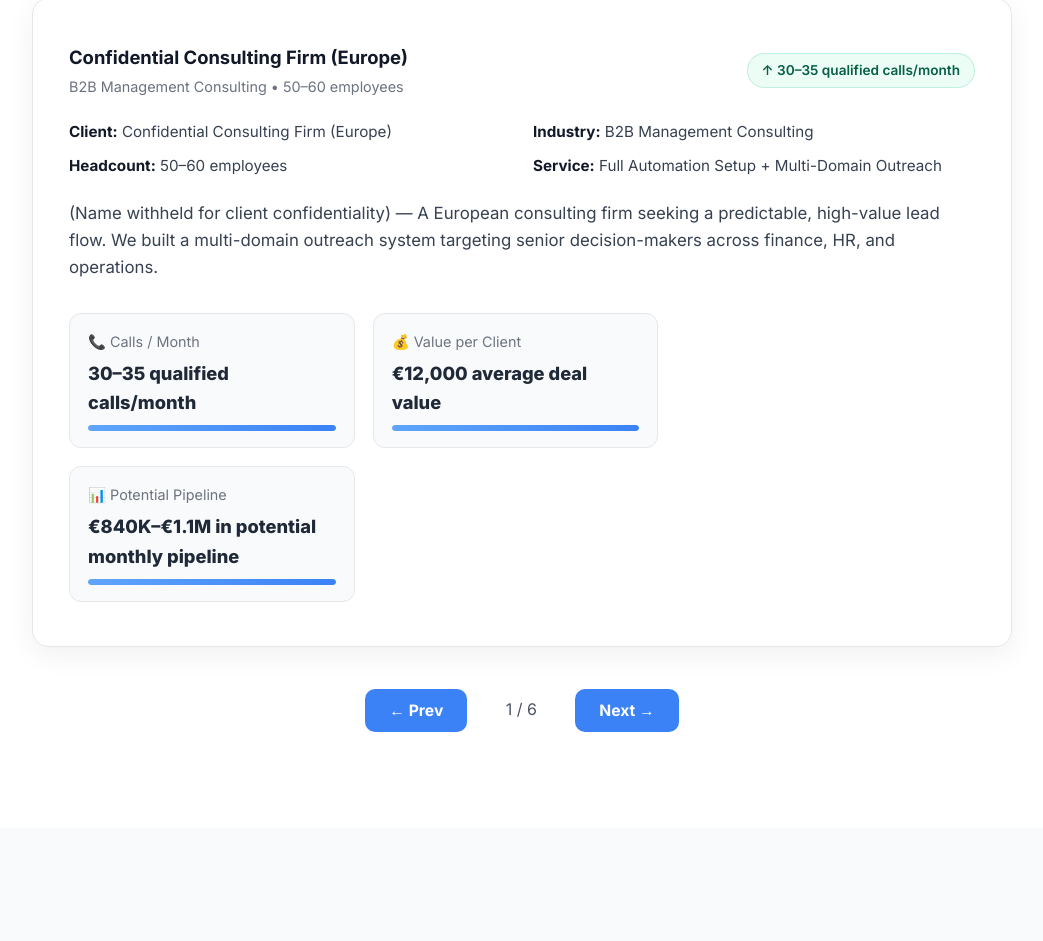
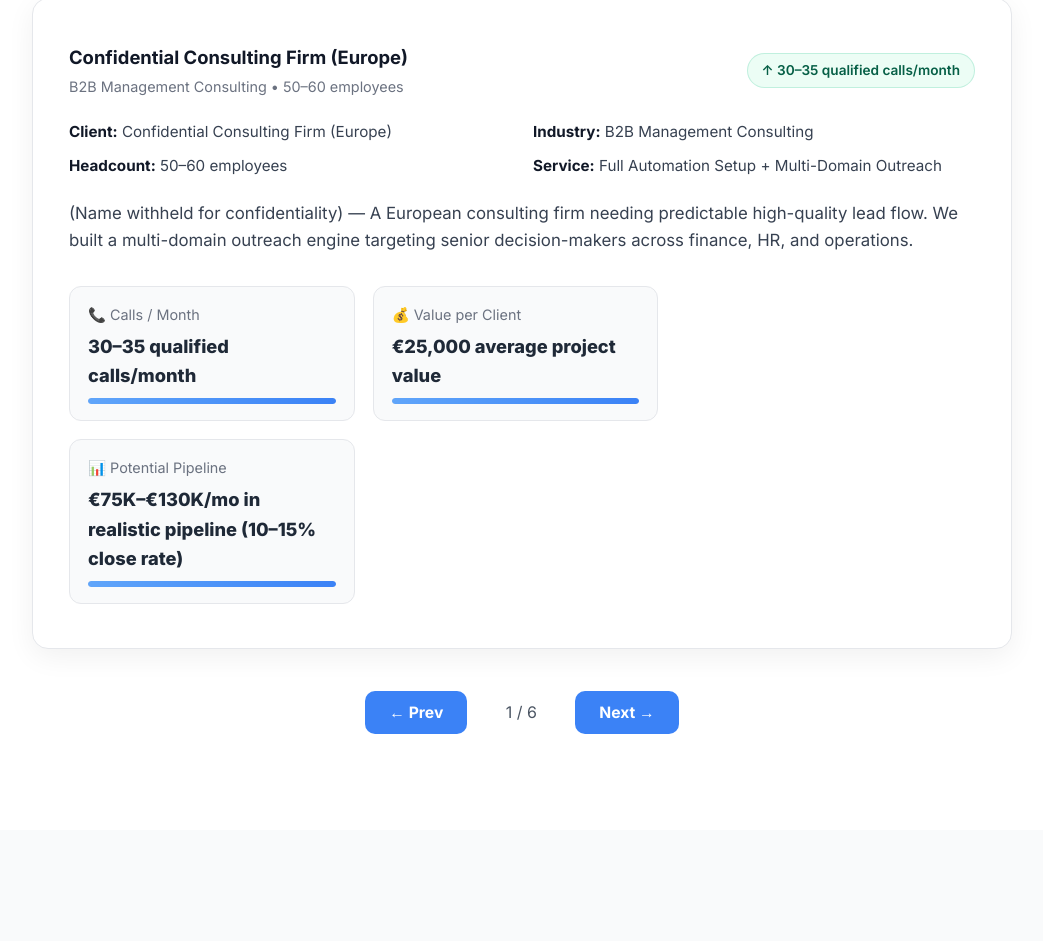
Before and after one commit to MarkoMTP/email-outreach-website, a React (Vite) app: page / in a window 1280 px wide. Shown: the part 7891-8832 px from the top of the page, without its empty margins (118-1161 px from the left). Built offline with nearby package versions, Linux system fonts and the light colour scheme.

Commit message:
changed a bit case studies

```diff
--- a/src/components/Story.tsx
+++ b/src/components/Story.tsx
@@ -14,7 +14,6 @@ interface Case {
     potential: string;
   };
 }
-
 const caseStudies: Case[] = [
   {
     id: 1,
@@ -23,11 +22,11 @@ const caseStudies: Case[] = [
     headcount: "50–60 employees",
     service: "Full Automation Setup + Multi-Domain Outreach",
     summary:
-      "(Name withheld for client confidentiality) — A European consulting firm seeking a predictable, high-value lead flow. We built a multi-domain outreach system targeting senior decision-makers across finance, HR, and operations.",
+      "(Name withheld for confidentiality) — A European consulting firm needing predictable high-quality lead flow. We built a multi-domain outreach engine targeting senior decision-makers across finance, HR, and operations.",
     results: {
       calls: "30–35 qualified calls/month",
-      value: "€12,000 average deal value",
-      potential: "€840K–€1.1M in potential monthly pipeline",
+      value: "€25,000 average project value",
+      potential: "€75K–€130K/mo in realistic pipeline (10–15% close rate)",
     },
   },
   {
@@ -37,11 +36,11 @@ const caseStudies: Case[] = [
     headcount: "100+ consultants",
     service: "AI-Powered Outreach & Predictive Targeting System",
     summary:
-      "A U.S.-based consulting group focusing on corporate strategy and M&A advisory. We developed an AI-powered outreach and targeting engine that identified C-level prospects by deal intent, boosting conversion speed and ROI.",
+      "A U.S. consulting group in corporate strategy and M&A advisory. We built an AI engine that identified C-suite prospects by deal intent, accelerating pipeline velocity and increasing ROI.",
     results: {
       calls: "40–50 strategy calls/month",
-      value: "$15,000 average engagement value",
-      potential: "$1.2M–$1.8M in potential monthly pipeline",
+      value: "$30,000 average project value",
+      potential: "$120K–$225K/mo in realistic pipeline",
     },
   },
   {
@@ -51,11 +50,11 @@ const caseStudies: Case[] = [
     headcount: "10–15 employees",
     service: "Automated B2B Lead Generation System",
     summary:
-      "Our internal prototype that evolved into the Email Outreach Engine™. Used to automate client acquisition and replace manual outreach entirely.",
+      "Our internal prototype that later evolved into the Email Outreach Engine™ — built to automate client acquisition and eliminate manual outreach.",
     results: {
       calls: "20–30 qualified calls/month",
-      value: "€10,000 average client value",
-      potential: "€600K–€900K in potential monthly pipeline",
+      value: "€12,000 average project value",
+      potential: "€24K–€54K/mo in realistic pipeline",
     },
   },
   {
@@ -65,11 +64,11 @@ const caseStudies: Case[] = [
     headcount: "80–100 employees",
     service: "Multi-Niche Outreach Automation + AI Lead Scoring",
     summary:
-      "(Name withheld for client confidentiality) — A full-service marketing agency operating in multiple verticals. They needed scalable outreach across industries while maintaining personalization and high-quality targeting.",
+      "(Name withheld for confidentiality) — A multi-vertical performance marketing agency requiring scalable outreach without compromising personalization or targeting quality.",
     results: {
       calls: "35–45 qualified calls/month",
-      value: "€9,000 average deal value",
-      potential: "€1M–€1.3M in potential monthly pipeline",
+      value: "€15,000 average project value",
+      potential: "€52K–€100K/mo in realistic pipeline",
     },
   },
   {
@@ -79,11 +78,11 @@ const caseStudies: Case[] = [
     headcount: "30–40 employees",
     service: "Automated Outbound & Lead Qualification System",
     summary:
-      "(Name withheld for client confidentiality) — A European IT services company that relied heavily on referrals. We implemented automated targeting and lead qualification, improving predictability and reducing cost per lead by 55%.",
+      "A European IT services provider previously relying on referrals. We deployed automated targeting + qualification, increasing predictability and reducing CPL by 55%.",
     results: {
       calls: "25–35 discovery calls/month",
-      value: "€20,000 average project value",
-      potential: "€1M–€1.5M in potential monthly pipeline",
+      value: "€40,000 average project value",
+      potential: "€100K–€210K/mo in realistic pipeline",
     },
   },
   {
@@ -93,11 +92,11 @@ const caseStudies: Case[] = [
     headcount: "40–50 employees",
     service: "Automated Client & Candidate Outreach",
     summary:
-      "(Name withheld for client confidentiality) — A recruitment firm using the system to target both hiring managers and high-value candidates. Their consultants now focus only on warm conversations — not manual sourcing.",
+      "A recruitment agency using automated outreach for both hiring managers and high-value candidates. Consultants now spend their time exclusively on warm conversations.",
     results: {
       calls: "30–45 qualified calls/month",
-      value: "€6,000 average placement fee",
-      potential: "€380K–€570K in potential monthly pipeline",
+      value: "€8,500 average project value",
+      potential: "€25K–€57K/mo in realistic pipeline",
     },
   },
 ];
```
